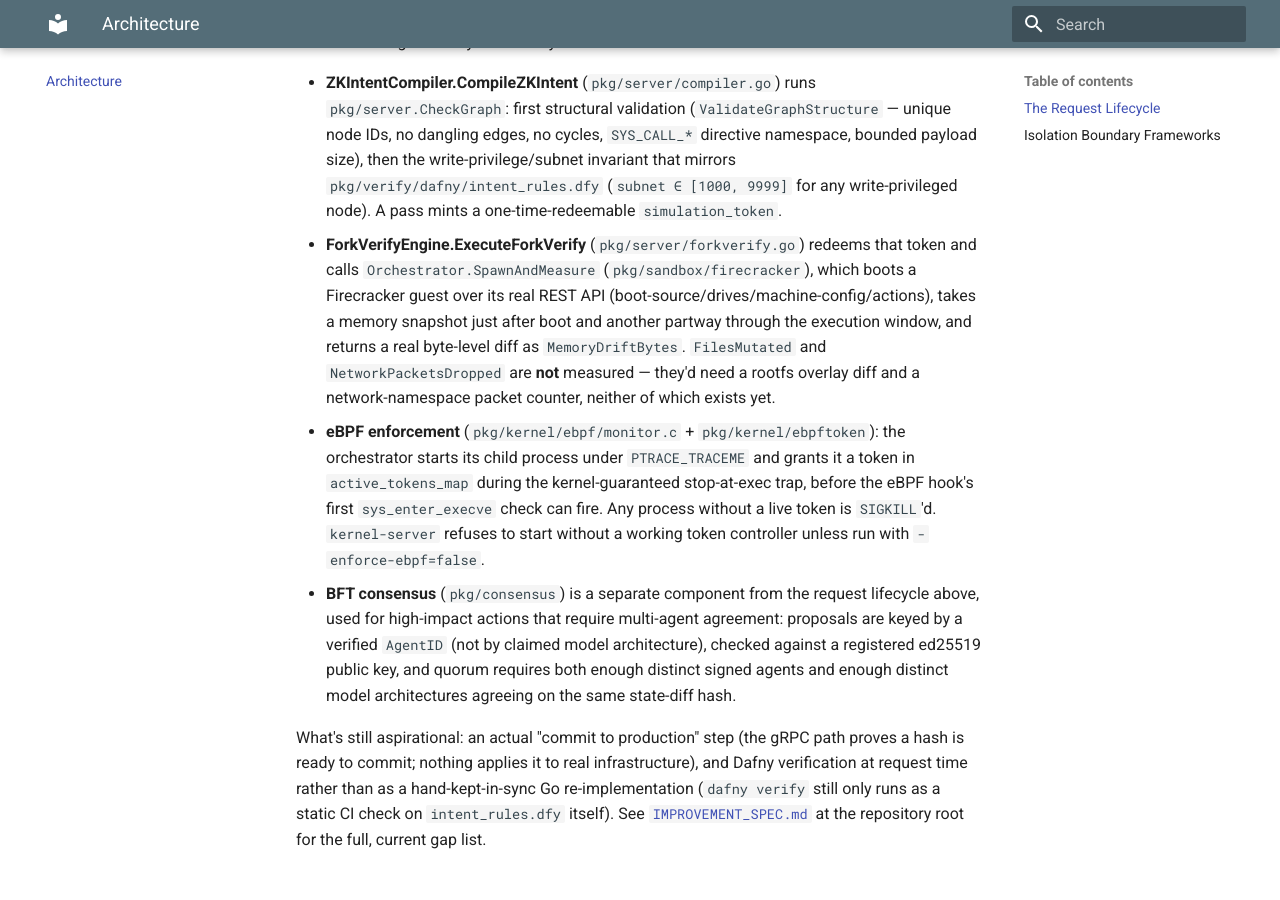
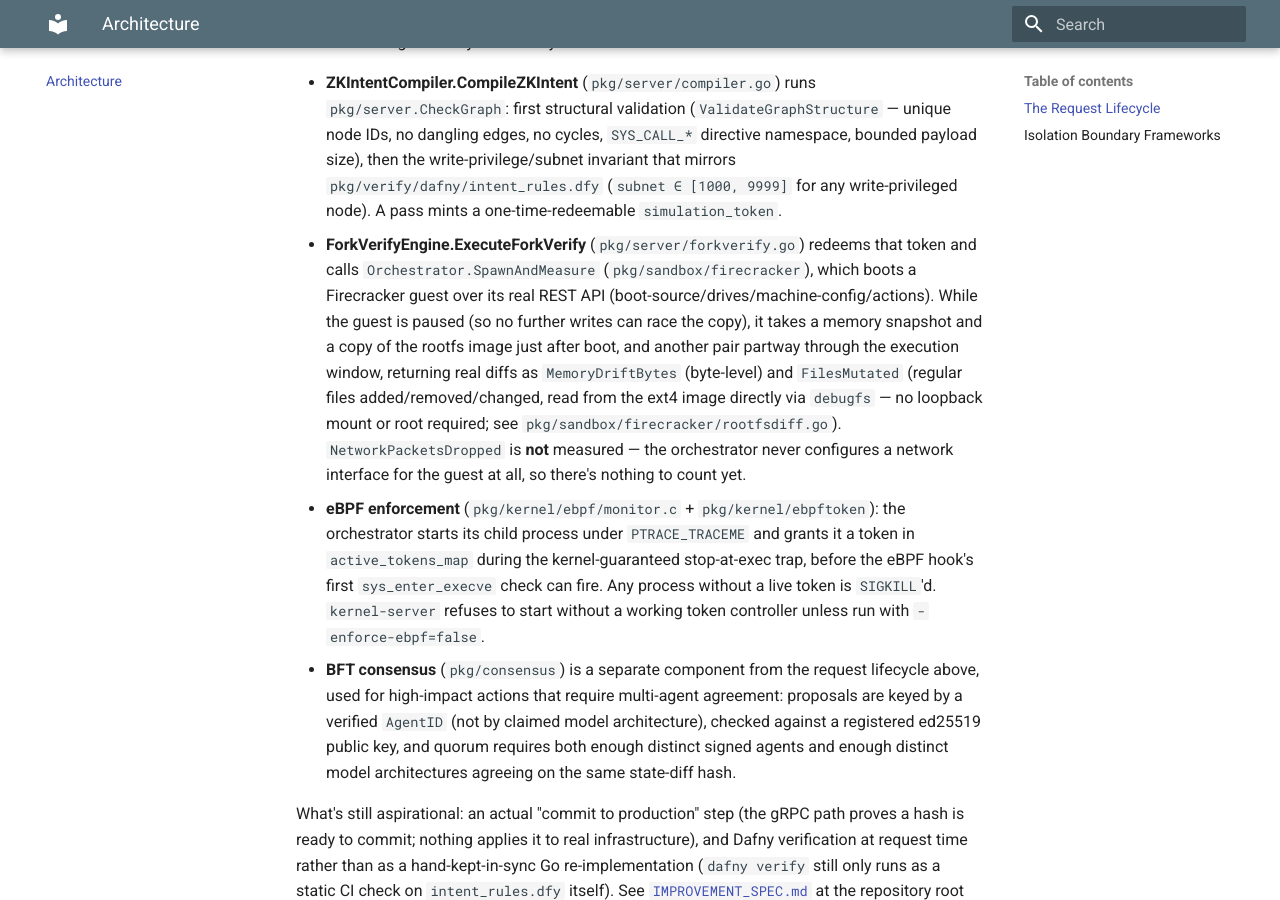
Before and after one commit to asfour/secops-ai-kernel, an MkDocs documentation site: the page built from docs/architecture.md, in a window 1280 px wide and 900 px high, scrolled down 613 px. Built offline with MkDocs 1.6.1 and Material for MkDocs 9.7.7, drawn with Linux system fonts in a browser that asks for light colours.

Commit message:
chore: add e2fsprogs dependency, update docs for real FilesMutated
e2fsprogs (mkfs.ext4, debugfs) is required by the new rootfs-diffing
tests and code but wasn't installed anywhere. Added to setup.sh,
docker-compose.yml's microvm profile, and the CI workflow's apt-get
install step.

Co-Authored-By: Claude Sonnet 5 <noreply@anthropic.com>

```diff
--- a/docker-compose.yml
+++ b/docker-compose.yml
@@ -50,7 +50,7 @@ services:
     environment:
       - GOPATH=/go
     command: >
-      bash -c "apt-get update && apt-get install -y protobuf-compiler clang llvm libelf-dev libbpf-dev z3 gcc-multilib &&
+      bash -c "apt-get update && apt-get install -y protobuf-compiler clang llvm libelf-dev libbpf-dev z3 gcc-multilib e2fsprogs &&
       export PATH=$$PATH:$$(go env GOPATH)/bin &&
       ./setup.sh &&
       go test -v ./pkg/sandbox/firecracker/... &&
--- a/docs/architecture.md
+++ b/docs/architecture.md
@@ -34,12 +34,16 @@ What each stage actually does today:
 * **ForkVerifyEngine.ExecuteForkVerify** (`pkg/server/forkverify.go`)
   redeems that token and calls `Orchestrator.SpawnAndMeasure`
   (`pkg/sandbox/firecracker`), which boots a Firecracker guest over its
-  real REST API (boot-source/drives/machine-config/actions), takes a
-  memory snapshot just after boot and another partway through the
-  execution window, and returns a real byte-level diff as
-  `MemoryDriftBytes`. `FilesMutated` and `NetworkPacketsDropped` are
-  **not** measured — they'd need a rootfs overlay diff and a
-  network-namespace packet counter, neither of which exists yet.
+  real REST API (boot-source/drives/machine-config/actions). While the
+  guest is paused (so no further writes can race the copy), it takes a
+  memory snapshot and a copy of the rootfs image just after boot, and
+  another pair partway through the execution window, returning real
+  diffs as `MemoryDriftBytes` (byte-level) and `FilesMutated` (regular
+  files added/removed/changed, read from the ext4 image directly via
+  `debugfs` — no loopback mount or root required; see
+  `pkg/sandbox/firecracker/rootfsdiff.go`). `NetworkPacketsDropped` is
+  **not** measured — the orchestrator never configures a network
+  interface for the guest at all, so there's nothing to count yet.
 * **eBPF enforcement** (`pkg/kernel/ebpf/monitor.c` +
   `pkg/kernel/ebpftoken`): the orchestrator starts its child process
   under `PTRACE_TRACEME` and grants it a token in `active_tokens_map`
```
Also changed, not shown: IMPROVEMENT_SPEC.md (+2 -1 lines), 2 other files.
